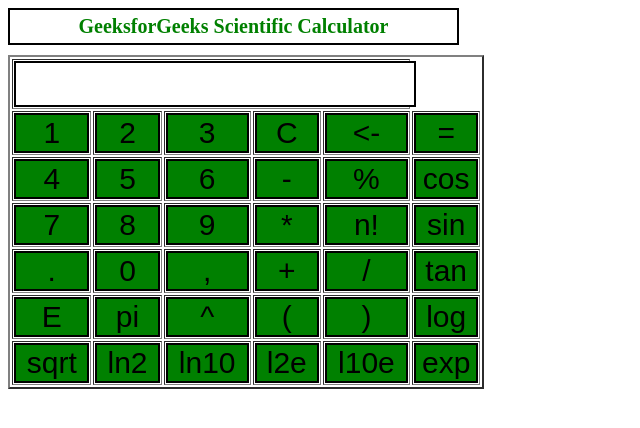
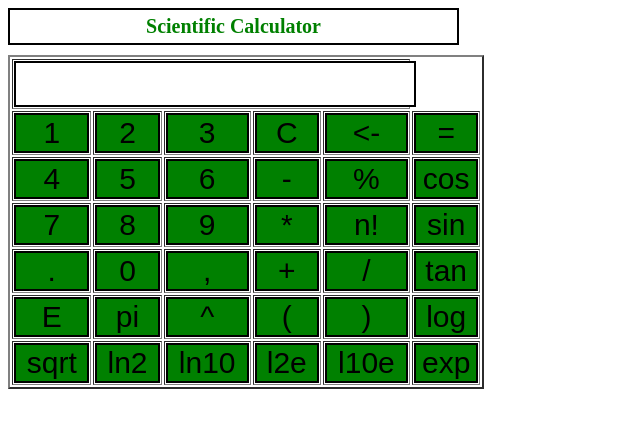
Before and after one commit to mayankmishra0801/JS, a plain HTML site: page scientic_cal/index.html in a window 1280 px wide. Shown: the whole page, without its empty margins (0-640 px from the left). Drawn offline with Linux system fonts and the light colour scheme.

Commit message:
Update index.html

```diff
--- a/scientic_cal/index.html
+++ b/scientic_cal/index.html
@@ -11,7 +11,7 @@
 
 <body>
 	<div class = title >
-		GeeksforGeeks Scientific Calculator
+		Scientific Calculator
 	</div>
 	<form name = "calc">
 		<table id = "calc" border = 2>
```
